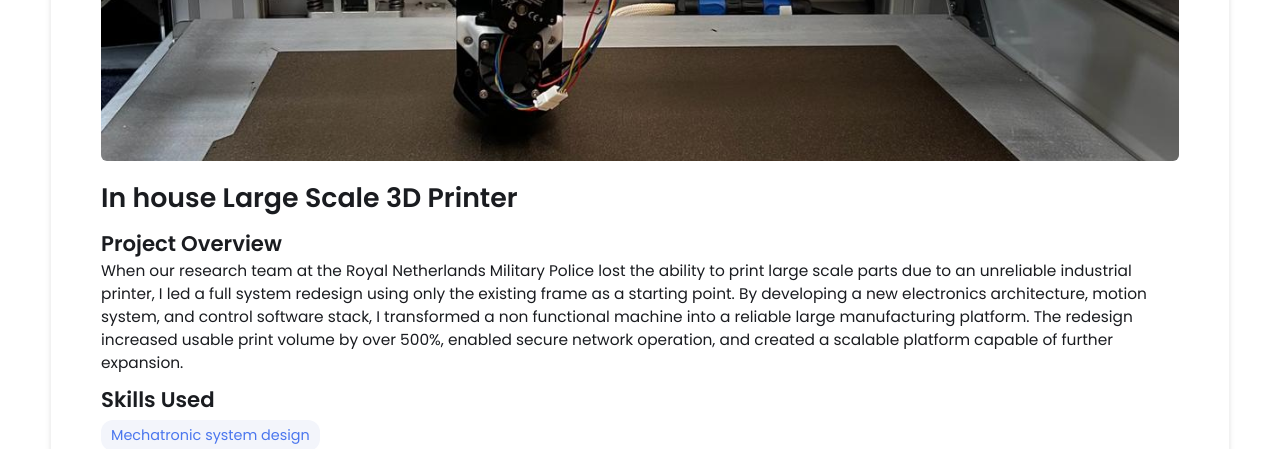
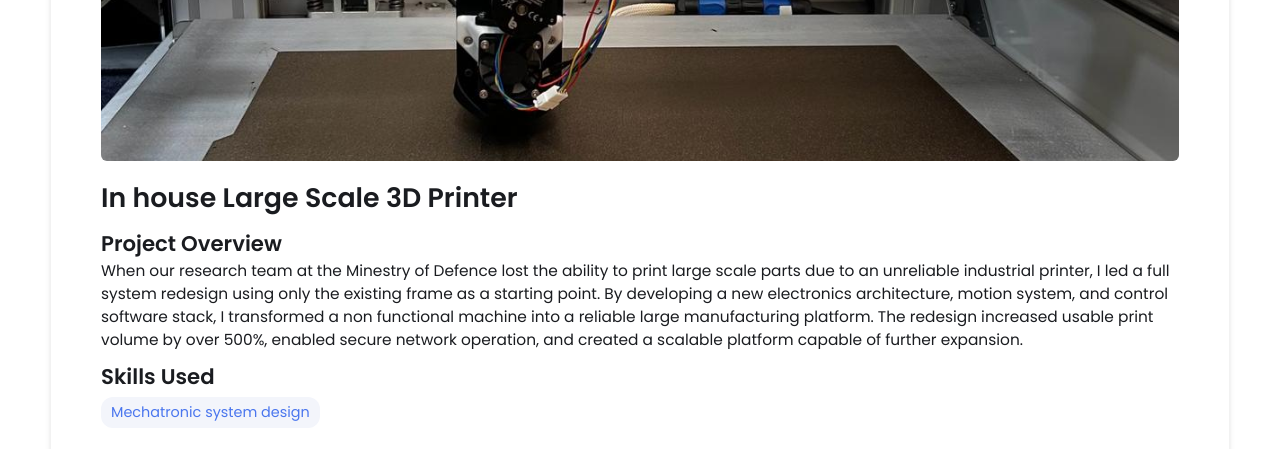
Before and after one commit to martijnswart01/martijnswart01.github.io, a Jekyll site: the page built from _projects/In-House-3D-Printer/index.md, in a window 1280 px wide and 900 px high, scrolled down 329 px, cut to the strip 0-449 px from the top of the window. Built offline with Jekyll 4.4.1, drawn with Linux system fonts in a browser that asks for light colours.

Commit message:
Update index.md

```diff
--- a/_projects/In-House-3D-Printer/index.md
+++ b/_projects/In-House-3D-Printer/index.md
@@ -2,7 +2,7 @@
 layout: post
 title: In house Large Scale 3D Printer
 description: |
-  When our research team at the Royal Netherlands Military Police lost the ability to print large scale parts due to an unreliable industrial printer, I led a full system redesign using only the existing frame as a starting point. By developing a new electronics architecture, motion system, and control software stack, I transformed a non functional machine into a reliable large manufacturing platform. The redesign increased usable print volume by over 500%, enabled secure network operation, and created a scalable platform capable of further expansion.
+  When our research team at the Minestry of Defence lost the ability to print large scale parts due to an unreliable industrial printer, I led a full system redesign using only the existing frame as a starting point. By developing a new electronics architecture, motion system, and control software stack, I transformed a non functional machine into a reliable large manufacturing platform. The redesign increased usable print volume by over 500%, enabled secure network operation, and created a scalable platform capable of further expansion.
 
 skills:
   - Mechatronic system design
```
